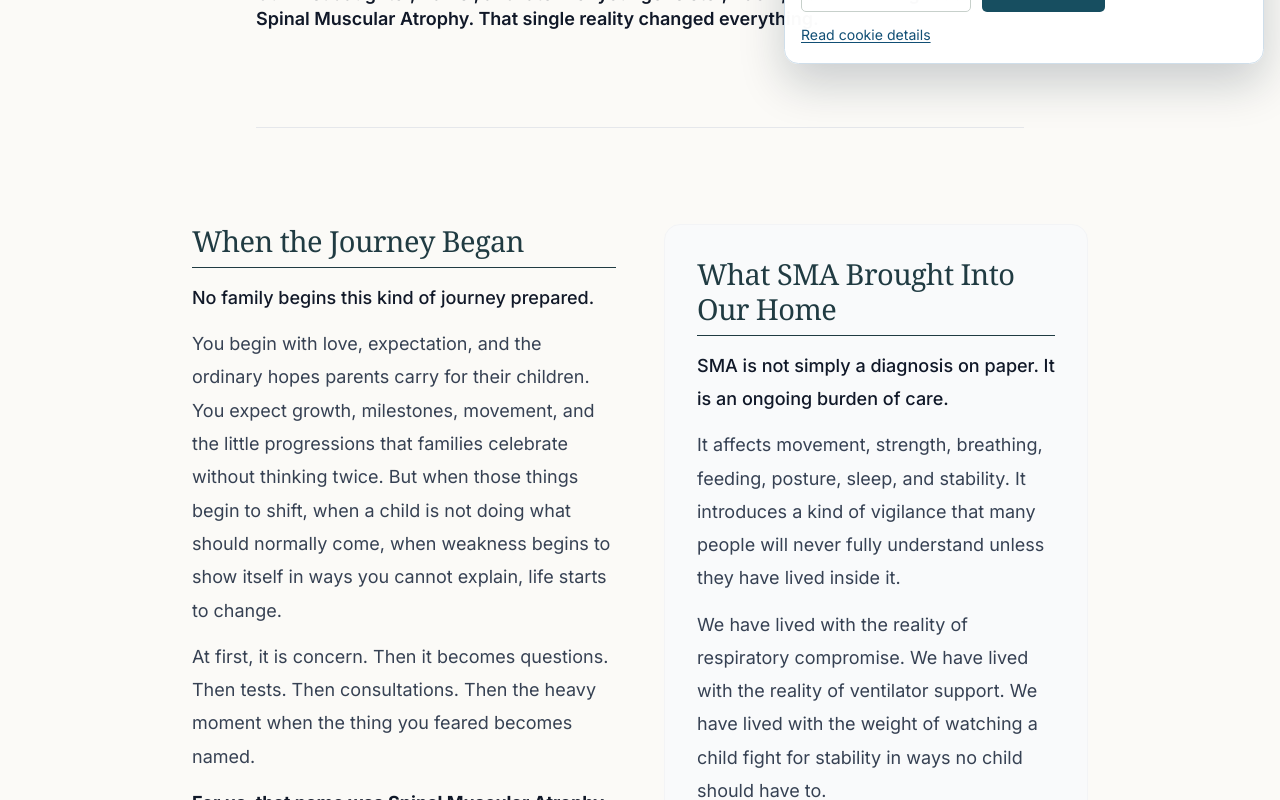
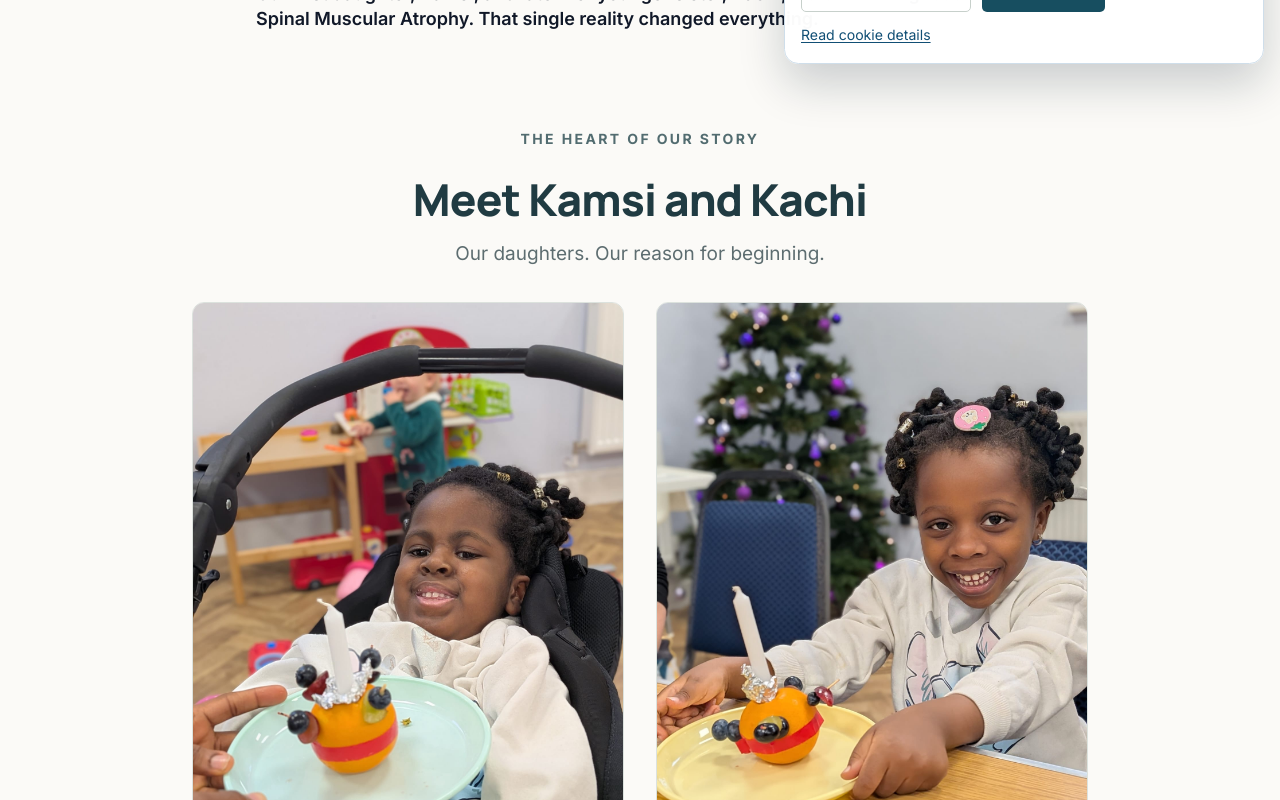
Before and after one commit to Spreaditlimited/sma-hope, a Next.js app: page /our-story in a window 1280 px wide. Shown: the part 720-1520 px from the top of the page. Built offline with nearby package versions, Linux system fonts and the light colour scheme.

Commit message:
Introduce Kamsi and Kachi portraits on Our Story

```diff
--- a/src/app/our-story/page.tsx
+++ b/src/app/our-story/page.tsx
@@ -1,11 +1,12 @@
 import Link from "next/link";
+import Image from "next/image";
 import { PageHeader } from "@/components/page-header";
 import { ContentPageBg } from "@/components/content-page-bg";
 import { buildMetadata } from "@/lib/metadata";
 
 export const metadata = buildMetadata({
   title: "Our Story",
-  description: "The story behind SMA Hope Foundation Nigeria.",
+  description: "Meet Kamsi and Kachi, the sisters whose journey with spinal muscular atrophy inspired SMA Hope Foundation Nigeria and its support for families affected by SMA.",
   path: "/our-story",
 });
 
@@ -36,7 +37,35 @@ export default function OurStoryPage() {
             </p>
           </section>
 
-          <hr className="border-gray-200 max-w-3xl mx-auto" />
+          <section className="story-portraits" aria-labelledby="meet-our-daughters">
+            <div className="story-portraits-heading">
+              <span className="eyebrow">The heart of our story</span>
+              <h2 id="meet-our-daughters">Meet Kamsi and Kachi</h2>
+              <p>Our daughters. Our reason for beginning.</p>
+            </div>
+            <div className="story-portraits-grid">
+              <figure>
+                <Image
+                  src="/story/kamsi.jpg"
+                  alt="Kamsi with a festive fruit decoration on a plate"
+                  width={1500}
+                  height={2000}
+                  sizes="(max-width: 639px) calc(100vw - 48px), (max-width: 1023px) 44vw, 432px"
+                />
+                <figcaption><h3>Kamsi</h3><p>Our first daughter</p></figcaption>
+              </figure>
+              <figure>
+                <Image
+                  src="/story/kachi.jpg"
+                  alt="Kachi smiling at a table with a festive fruit decoration"
+                  width={1500}
+                  height={2000}
+                  sizes="(max-width: 639px) calc(100vw - 48px), (max-width: 1023px) 44vw, 432px"
+                />
+                <figcaption><h3>Kachi</h3><p>Kamsi&apos;s younger sister</p></figcaption>
+              </figure>
+            </div>
+          </section>
 
           {/* ROW 1: THE BEGINNING & THE BURDEN */}
           <section className="grid grid-cols-1 md:grid-cols-2 gap-12 max-w-4xl mx-auto items-start">
--- a/src/app/redesign.css
+++ b/src/app/redesign.css
@@ -3186,3 +3186,18 @@ textarea:focus-visible {
 .interest-form small { font-size:14px; color:var(--text-soft); }
 .interest-dialog { width:min(520px,calc(100% - 36px)); margin:auto; border:1px solid var(--line); padding:28px; border-radius:12px; max-height:85dvh; overflow:auto; }
 .interest-dialog::backdrop { background:rgb(16 38 55 / 60%); }
+
+.story-portraits { max-width: 896px; margin-inline: auto; }
+.story-portraits-heading { text-align: center; margin-bottom: 32px; }
+.story-portraits-heading .eyebrow { justify-content: center; }
+.story-portraits-heading h2 { margin: 12px 0; font-size: clamp(30px, 4vw, 44px); color: var(--text); }
+.story-portraits-heading > p { font-size: 19px; color: var(--text-soft); }
+.story-portraits-grid { display: grid; grid-template-columns: repeat(2, minmax(0, 1fr)); gap: 32px; }
+.story-portraits figure { margin: 0; overflow: hidden; border: 1px solid var(--line); border-radius: 12px; background: var(--surface); }
+.story-portraits img { display: block; width: 100%; height: auto; }
+.story-portraits figcaption { padding: 22px 24px; }
+.story-portraits h3 { margin: 0 0 6px; font-size: 28px; color: var(--text); }
+.story-portraits figcaption p { margin: 0; font-size: 17px; color: var(--text-soft); }
+@media (max-width: 639px) {
+  .story-portraits-grid { grid-template-columns: 1fr; gap: 24px; }
+}
```
Also changed, not shown: public/story/kachi.jpg (added), public/story/kamsi.jpg (added).
